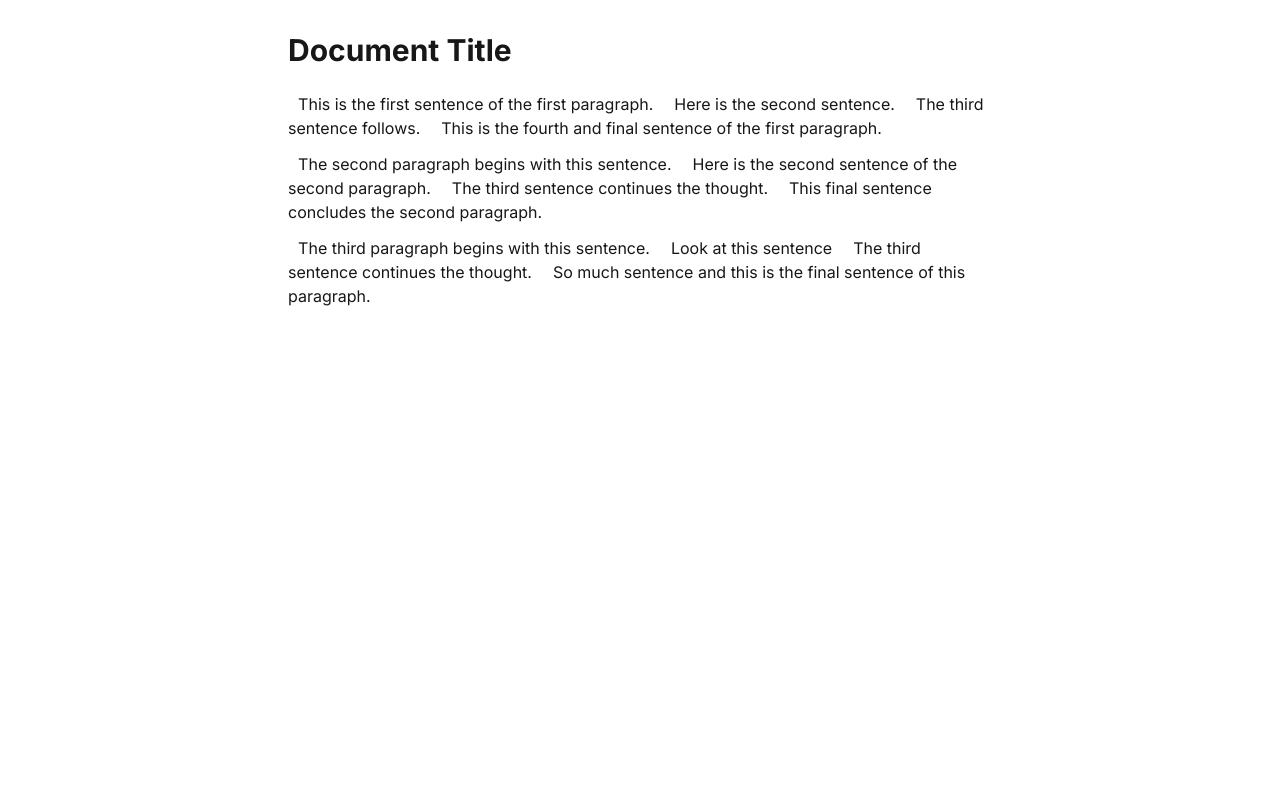
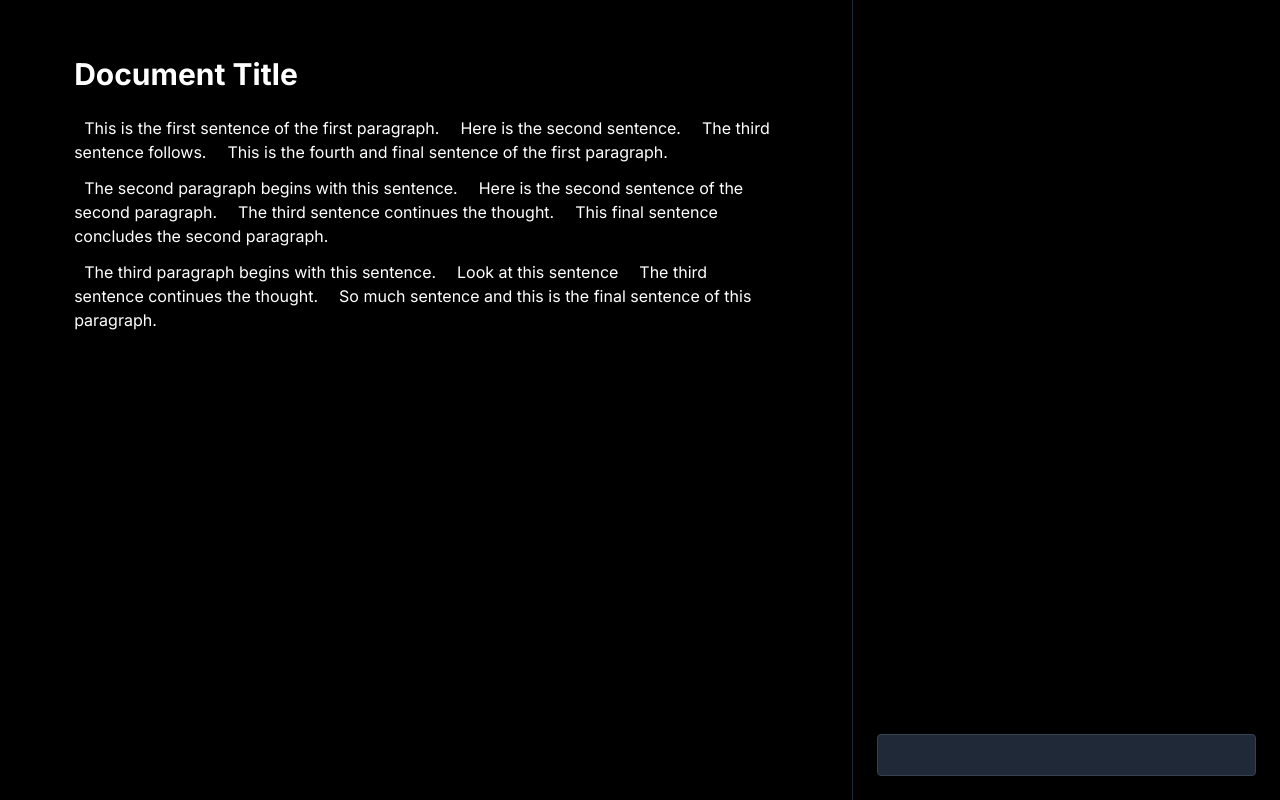
Before and after one commit to statementsapp/statements_v3, a Next.js app: page / in a window 1280 px wide. Built offline with nearby package versions, Linux system fonts and the light colour scheme.

Commit message:
almost one way

```diff
--- a/app/page.tsx
+++ b/app/page.tsx
@@ -1,11 +1,16 @@
-import InteractiveDocument from '@/components/InteractiveDocument'
+'use client'
+
+import React from 'react'
+import DocumentWithMessenger from '@/components/DocumentWithMessenger'
 
 export default function Home() {
-  const sampleContent = "This is a sample interactive document. It demonstrates paragraph separation and cursor spaces."
+  const handleMessageClick = (messageId: string, type: 'sentence' | 'remark') => {
+    console.log('Message clicked:', messageId, type)
+  }
 
   return (
-    <main className="min-h-screen">
-      <InteractiveDocument content={sampleContent} />
+    <main className="min-h-screen bg-black text-white">
+      <DocumentWithMessenger onMessageClick={handleMessageClick} />
     </main>
   )
 }
--- /dev/null
+++ b/components/DocumentWithMessenger.tsx
@@ -0,0 +1,86 @@
+'use client'
+
+import React, { useState, useRef, useCallback } from 'react'
+import InteractiveDocument from './InteractiveDocument'
+import { Messenger, Message } from './Messenger'
+
+interface DocumentWithMessengerProps {
+  onMessageClick: (messageId: string, type: 'sentence' | 'remark') => void
+}
+
+export default function DocumentWithMessenger({
+  onMessageClick,
+}: DocumentWithMessengerProps) {
+  const [messages, setMessages] = useState<Message[]>([])
+  const documentRef = useRef<any>(null)
+  const inputRef = useRef<HTMLInputElement>(null)
+
+  const handleNewContent = useCallback(
+    (text: string, sender: 'user' | 'ai', type: 'sentence' | 'remark') => {
+      const newMessage: Message = {
+        id: Date.now().toString(),
+        text,
+        sender: type === 'sentence' ? 'user' : 'ai', // 'sentence' on right, 'remark' on left
+        type,
+      }
+      setMessages((prevMessages) => [...prevMessages, newMessage])
+      console.log('New message added:', newMessage) // Add this line for debugging
+    },
+    []
+  )
+
+  const handleNewMessage = useCallback(
+    (text: string) => {
+      handleNewContent(text, 'user', 'sentence')
+    },
+    [handleNewContent]
+  )
+
+  const handleNewResponse = useCallback(
+    (
+      text: string,
+      respondingToId: string,
+      respondingToType: 'sentence' | 'remark'
+    ) => {
+      if (documentRef.current) {
+        documentRef.current.handleNewResponse(text, respondingToId, respondingToType)
+      }
+      handleNewContent(text, 'ai', respondingToType)
+    },
+    [handleNewContent]
+  )
+
+  const handleMessageClick = useCallback((messageId: string, type: 'sentence' | 'remark') => {
+    onMessageClick(messageId, type)
+    if (inputRef.current) {
+      inputRef.current.focus()
+    }
+  }, [onMessageClick])
+
+  return (
+    <div className="flex justify-center min-h-screen bg-black text-white">
+      <div className="flex w-full max-w-7xl mx-auto">
+        <div className="w-2/3 p-6 bg-black border-r border-gray-800 overflow-auto">
+          <InteractiveDocument
+            ref={documentRef}
+            onNewContent={handleNewContent}
+            onContentClick={(messageId: string, type: 'sentence' | 'remark') => {
+              console.log('Content clicked:', messageId, type)
+            }}
+            onNewResponse={handleNewResponse}
+          />
+        </div>
+        <div className="w-1/3 p-6 bg-black">
+          <Messenger
+            messages={messages}
+            onNewMessage={handleNewMessage}
+            onMessageClick={handleMessageClick}
+            selectedMessageId={null}
+            selectedMessageType={null}
+            inputRef={inputRef}
+          />
+        </div>
+      </div>
+    </div>
+  )
+}
--- a/components/InteractiveDocument.tsx
+++ b/components/InteractiveDocument.tsx
@@ -1,6 +1,6 @@
 'use client'
 
-import React, { useState, useRef, useEffect, useCallback } from 'react'
+import React, { useState, useRef, useEffect, useCallback, forwardRef, useImperativeHandle } from 'react'
 import { DndProvider, useDrag, useDrop } from 'react-dnd'
 import { HTML5Backend } from 'react-dnd-html5-backend'
 import { generateRandomSentence } from '../utils/sentenceGenerator' // You'll need to create this utility function
@@ -479,6 +479,8 @@ const ParagraphComponent: React.FC<{
   setFocusParagraphId: (id: string | null) => void
   moveSentence: (sentenceId: string, sourceParagraphId: string, targetParagraphId: string, targetIndex: number) => void
   newlyPlacedSentenceId: string | null
+  onNewContent: (text: string, sender: 'user' | 'ai', type: 'sentence' | 'remark') => void
+  handleCursorSpaceEnter: (text: string, paragraphId: string, index: number, isRemarkCursor: boolean) => void
 }> = ({
   paragraph,
   updateParagraph,
@@ -491,7 +493,9 @@ const ParagraphComponent: React.FC<{
   paragraphIndex,
   setFocusParagraphId,
   moveSentence,
-  newlyPlacedSentenceId
+  newlyPlacedSentenceId,
+  onNewContent,
+  handleCursorSpaceEnter
 }) => {
   const [lastClickedSentenceId, setLastClickedSentenceId] = useState<string | null>(null)
   const [lastClickTime, setLastClickTime] = useState<number>(0)
@@ -575,31 +579,7 @@ const ParagraphComponent: React.FC<{
       s.id === sentenceId ? { ...s, text } : s
     )
     updateParagraph({ ...paragraph, sentences: newSentences })
-  }
-
-  const handleCursorSpaceEnter = (text: string, index: number) => {
-    const newSentences = [...paragraph.sentences]
-    const newSentenceId = Date.now().toString()
-    const newSentence = { id: newSentenceId, text, remarks: [], remarkColor: undefined }
-
-    if (index > 0 && newSentences[index - 1].remarks.length > 0) {
-      // If the new sentence is created from a remark cursor space, remove the remark
-      newSentences[index - 1] = { ...newSentences[index - 1], remarks: [] }
-    }
-
-    newSentences.splice(index, 0, newSentence)
-    updateParagraph({ ...paragraph, sentences: newSentences })
-    setFocusedCursorSpaceId(`${paragraph.id}-${index}`)
-    setExpandedRemarkIndex(null)
-    setShowRemarkSolidCursor(false)
-    setMouseHasMoved(false) // Disable mouseovers until mouse moves
-  }
-
-  const moveSentenceWithinParagraph = (dragIndex: number, hoverIndex: number) => {
-    const newSentences = [...paragraph.sentences]
-    const [removed] = newSentences.splice(dragIndex, 1)
-    newSentences.splice(hoverIndex, 0, removed)
-    updateParagraph({ ...paragraph, sentences: newSentences })
+    onNewContent(text, 'user', 'sentence')
   }
 
   const handleSeparatorEnter = (text: string, position: 'before' | 'after') => {
@@ -728,7 +708,7 @@ const ParagraphComponent: React.FC<{
       >
         <CursorSpace
           id={`${paragraph.id}-start`}
-          onEnter={(text) => handleCursorSpaceEnter(text, 0)}
+          onEnter={(text) => handleCursorSpaceEnter(text, paragraph.id, 0, false)}
           onFocus={() => setFocusedCursorSpaceId(`${paragraph.id}-start`)}
           isFocused={focusedCursorSpaceId === `${paragraph.id}-start`}
           isFirst={true}
@@ -754,7 +734,9 @@ const ParagraphComponent: React.FC<{
             <span className="remark-container">
               <CursorSpace
                 id={`${paragraph.id}-${index}-remark`}
-                onEnter={(text) => handleCursorSpaceEnter(text, index + 1)}
+                onEnter={(text) => {
+                  handleCursorSpaceEnter(text, paragraph.id, index + 1, true)
+                }}
                 onFocus={() => setFocusedCursorSpaceId(`${paragraph.id}-${index}-remark`)}
                 isFocused={focusedCursorSpaceId === `${paragraph.id}-${index}-remark`}
                 isFirst={false}
@@ -774,7 +756,7 @@ const ParagraphComponent: React.FC<{
             </span>
             <CursorSpace
               id={`${paragraph.id}-${index}`}
-              onEnter={(text) => handleCursorSpaceEnter(text, index + 1)}
+              onEnter={(text) => handleCursorSpaceEnter(text, paragraph.id, index + 1, false)}
               onFocus={() => setFocusedCursorSpaceId(`${paragraph.id}-${index}`)}
               isFocused={focusedCursorSpaceId === `${paragraph.id}-${index}`}
               isFirst={false}
@@ -818,7 +800,10 @@ const ParagraphComponent: React.FC<{
       </p>
       <ParagraphSeparator
         id={`separator-after-${paragraph.id}`}
-        onEnter={(text) => handleSeparatorEnter(text, 'after')}
+        onEnter={(text) => {
+          handleSeparatorEnter(text, 'after')
+          onNewContent(text, 'user', 'sentence')
+        }}
         onFocus={() => setFocusedCursorSpaceId(`separator-after-${paragraph.id}`)}
         isFocused={focusedCursorSpaceId === `separator-after-${paragraph.id}`}
         isLast={isLast}
@@ -828,7 +813,14 @@ const ParagraphComponent: React.FC<{
   )
 }
 
-const InteractiveDocument: React.FC = () => {
+interface InteractiveDocumentProps {
+  onNewContent: (text: string, sender: 'user' | 'ai', type: 'sentence' | 'remark') => void
+  onContentClick: (messageId: string, type: 'sentence' | 'remark') => void
+  onNewResponse: (text: string, respondingToId: string, respondingToType: 'sentence' | 'remark') => void
+}
+
+const InteractiveDocument = forwardRef<any, InteractiveDocumentProps>((props, ref) => {
+  const { onNewContent, onContentClick, onNewResponse } = props
   const [title, setTitle] = useState('Document Title')
   const [paragraphs, setParagraphs] = useState<Paragraph[]>([
     {
@@ -867,6 +859,61 @@ const InteractiveDocument: React.FC = () => {
   const [thresholdReached, setThresholdReached] = useState(false)
   const [remarks, setRemarks] = useState<{ [key: string]: string[] }>({})
 
+  useImperativeHandle(ref, () => ({
+    handleNewResponse: (text: string, respondingToId: string, respondingToType: 'sentence' | 'remark') => {
+      // Implement the logic for handling new responses here
+      onNewContent(text, 'ai', respondingToType)
+    }
+  }))
+
+  const addSentence = useCallback((text: string, paragraphId: string, index: number, isReplacingRemark: boolean = false) => {
+    const newSentenceId = Date.now().toString()
+    setParagraphs((prevParagraphs) => {
+      const newParagraphs = prevParagraphs.map(paragraph => {
+        if (paragraph.id === paragraphId) {
+          const newSentences = [...paragraph.sentences]
+          if (isReplacingRemark && index > 0) {
+            // Remove the remark from the previous sentence
+            newSentences[index - 1] = { ...newSentences[index - 1], remarks: [], remarkColor: undefined }
+          }
+          newSentences.splice(index, 0, { id: newSentenceId, text, remarks: [], remarkColor: undefined })
+          return { ...paragraph, sentences: newSentences }
+        }
+        return paragraph
+      })
+      return newParagraphs
+    })
+
+    // Only add to messenger if not replacing a remark
+    if (!isReplacingRemark) {
+      onNewContent(text, 'user', 'sentence')
+    }
+
+    // Set a timeout to add a remark after 5 seconds
+    setTimeout(() => addRemark(newSentenceId), 5000)
+  }, [onNewContent])
+
+  const addRemark = useCallback((sentenceId: string) => {
+    const newRemark = generateRandomSentence()
+    const pastelColor = `hsl(${Math.random() * 360}, 100%, 80%)`
+
+    setParagraphs((prevParagraphs) => {
+      return prevParagraphs.map(paragraph => ({
+        ...paragraph,
+        sentences: paragraph.sentences.map(sentence =>
+          sentence.id === sentenceId
+            ? { ...sentence, remarks: [...(sentence.remarks || []), newRemark], remarkColor: pastelColor }
+            : sentence
+        )
+      }))
+    })
+    onNewContent(newRemark, 'ai', 'remark')
+  }, [onNewContent])
+
+  const handleCursorSpaceEnter = useCallback((text: string, paragraphId: string, index: number, isRemarkCursor: boolean = false) => {
+    addSentence(text, paragraphId, index, isRemarkCursor)
+  }, [addSentence])
+
   const handleMouseMove = useCallback((e: MouseEvent) => {
     if (newlyPlacedSentence) {
       const { initialX, initialY } = newlyPlacedSentence
@@ -889,22 +936,6 @@ const InteractiveDocument: React.FC = () => {
     }
   }, [handleMouseMove])
 
-  const addRemark = useCallback((sentenceId: string) => {
-    const newRemark = generateRandomSentence()
-    const pastelColor = `hsl(${Math.random() * 360}, 100%, 80%)`
-
-    setParagraphs((prevParagraphs) => {
-      return prevParagraphs.map(paragraph => ({
-        ...paragraph,
-        sentences: paragraph.sentences.map(sentence =>
-          sentence.id === sentenceId
-            ? { ...sentence, remarks: [...(sentence.remarks || []), newRemark], remarkColor: pastelColor }
-            : sentence
-        )
-      }))
-    })
-  }, [])
-
   const updateParagraph = (updatedParagraph: Paragraph) => {
     setParagraphs((prevParagraphs) => {
       const newParagraphs = prevParagraphs.map((p) => (p.id === updatedParagraph.id ? updatedParagraph : p))
@@ -920,8 +951,8 @@ const InteractiveDocument: React.FC = () => {
         })
         setThresholdReached(false)
 
-        // Set a timeout to add a remark after 5 seconds
-        setTimeout(() => addRemark(newSentence.id), 5000)
+        // Remove this timeout as we're now handling it in the addSentence function
+        // setTimeout(() => addRemark(newSentence.id), 5000)
       }
 
       return newParagraphs
@@ -1043,10 +1074,9 @@ const InteractiveDocument: React.FC = () => {
             id={`separator-before-first`}
             onEnter={(text) => {
               const newParagraphId = addParagraph(0, text)
-              // Set focus to the new paragraph's last cursor space
               setFocusedCursorSpaceId(`${newParagraphId}-0`)
-              // Use setFocusParagraphId to trigger the useEffect that will handle the focus
               setFocusParagraphId(newParagraphId)
+              onNewContent(text, 'user', 'sentence')
             }}
             onFocus={() => setFocusedCursorSpaceId(`separator-before-first`)}
             isFocused={focusedCursorSpaceId === `separator-before-first`}
@@ -1069,13 +1099,16 @@ const InteractiveDocument: React.FC = () => {
               setFocusParagraphId={setFocusParagraphId}
               moveSentence={moveSentence}
               newlyPlacedSentenceId={newlyPlacedSentence?.id ?? null}
+              onNewContent={onNewContent}
+              handleCursorSpaceEnter={handleCursorSpaceEnter}
             />
           ))}
-          {/* Removed the extra cursor space here */}
         </div>
       </div>
     </DndProvider>
   )
-}
+})
+
+InteractiveDocument.displayName = 'InteractiveDocument'
 
 export default InteractiveDocument
--- /dev/null
+++ b/components/Messenger.tsx
@@ -0,0 +1,68 @@
+import React, { useState, forwardRef } from 'react'
+
+export interface Message {
+  id: string
+  text: string
+  sender: 'user' | 'ai'
+  type: 'sentence' | 'remark'
+}
+
+interface MessengerProps {
+  messages: Message[]
+  onNewMessage: (text: string) => void
+  onMessageClick: (messageId: string, type: 'sentence' | 'remark') => void
+  selectedMessageId: string | null
+  selectedMessageType: 'sentence' | 'remark' | null
+  inputRef: React.RefObject<HTMLInputElement>
+}
+
+export function Messenger({
+  messages,
+  onNewMessage,
+  onMessageClick,
+  selectedMessageId,
+  selectedMessageType,
+  inputRef,
+}: MessengerProps) {
+  const [inputText, setInputText] = useState('')
+
+  const handleSubmit = (e: React.FormEvent) => {
+    e.preventDefault()
+    if (inputText.trim()) {
+      onNewMessage(inputText.trim())
+      setInputText('')
+    }
+  }
+
+  return (
+    <div className="flex flex-col h-full">
+      <div className="flex-grow overflow-auto mb-4">
+        {messages.map((message) => (
+          <div
+            key={message.id}
+            className={`p-2 mb-2 rounded cursor-pointer ${
+              message.sender === 'user' ? 'bg-gray-800 ml-auto' : 'bg-gray-700'
+            } ${
+              selectedMessageId === message.id && selectedMessageType === message.type
+                ? 'border-2 border-blue-500'
+                : ''
+            }`}
+            style={{ maxWidth: '80%', cursor: 'pointer' }}
+            onClick={() => onMessageClick(message.id, message.type)}
+          >
+            {message.text}
+          </div>
+        ))}
+      </div>
+      <form onSubmit={handleSubmit} className="flex">
+        <input
+          ref={inputRef}
+          type="text"
+          value={inputText}
+          onChange={(e) => setInputText(e.target.value)}
+          className="flex-grow bg-gray-800 text-white border border-gray-700 rounded p-2"
+        />
+      </form>
+    </div>
+  )
+}
--- a/utils/sentenceGenerator.ts
+++ b/utils/sentenceGenerator.ts
@@ -1,10 +1,15 @@
-const subjects = ['The cat', 'A dog', 'The bird', 'An elephant', 'The scientist']
-const verbs = ['jumped', 'ran', 'flew', 'studied', 'observed']
-const objects = ['over the fence', 'through the forest', 'in the lab', 'under the microscope', 'across the field']
-
 export function generateRandomSentence(): string {
-  const subject = subjects[Math.floor(Math.random() * subjects.length)]
-  const verb = verbs[Math.floor(Math.random() * verbs.length)]
-  const object = objects[Math.floor(Math.random() * objects.length)]
-  return `${subject} ${verb} ${object}.`
+  const sentences = [
+    "This is an interesting point.",
+    "Could you elaborate on that?",
+    "I'm not sure I agree with this.",
+    "This reminds me of something I read recently.",
+    "That's a novel perspective.",
+    "How does this relate to the previous point?",
+    "I'd like to know more about this.",
+    "This seems to contradict what was said earlier.",
+    "Can you provide an example?",
+    "This is a crucial observation.",
+  ];
+  return sentences[Math.floor(Math.random() * sentences.length)];
 }
```
